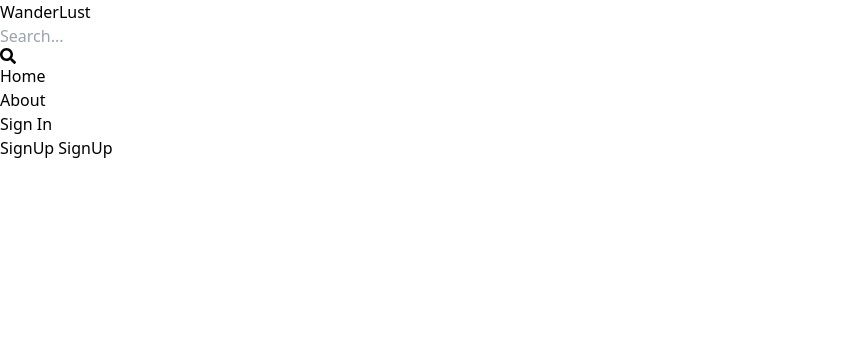
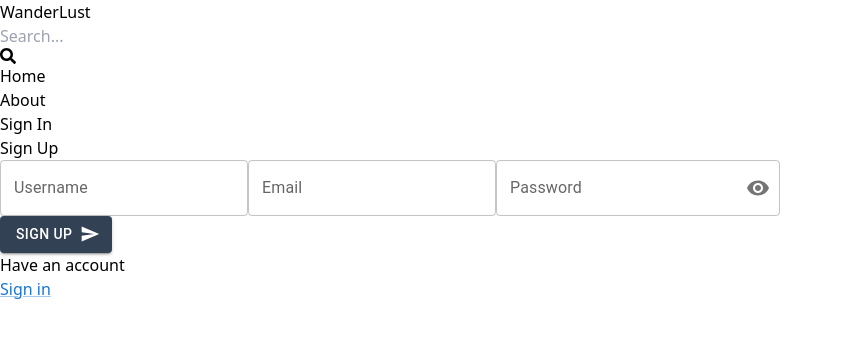
Before and after one commit to sakibansari546/MERN-Authentaction, a React (Vite) app in the folder client/: page /sign-up in a window 1280 px wide. Shown: the top 338 px of the page, without its empty margins (0-843 px from the left). Built offline with nearby package versions, Linux system fonts and the light colour scheme.

Commit message:
complete signup page ui

```diff
--- a/client/package.json
+++ b/client/package.json
@@ -10,6 +10,10 @@
     "preview": "vite preview"
   },
   "dependencies": {
+    "@emotion/react": "^11.11.4",
+    "@emotion/styled": "^11.11.0",
+    "@mui/icons-material": "^5.15.14",
+    "@mui/material": "^5.15.14",
     "react": "^18.2.0",
     "react-dom": "^18.2.0",
     "react-icons": "^5.0.1",
--- a/client/src/pages/SignUp.jsx
+++ b/client/src/pages/SignUp.jsx
@@ -1,11 +1,72 @@
 import React from 'react'
+import Box from '@mui/material/Box';
+import TextField from '@mui/material/TextField';
+
+import IconButton from '@mui/material/IconButton';
+import Input from '@mui/material/Input';
+import FilledInput from '@mui/material/FilledInput';
+import OutlinedInput from '@mui/material/OutlinedInput';
+import InputLabel from '@mui/material/InputLabel';
+import InputAdornment from '@mui/material/InputAdornment';
+import FormHelperText from '@mui/material/FormHelperText';
+import FormControl from '@mui/material/FormControl';
+import Visibility from '@mui/icons-material/Visibility';
+import VisibilityOff from '@mui/icons-material/VisibilityOff';
+import Button from '@mui/material/Button';
+import SendIcon from '@mui/icons-material/Send';
+import Stack from '@mui/material/Stack';
+import { Link } from '@mui/material';
+
 
 const SignUp = () => {
+    const [showPassword, setShowPassword] = React.useState(false);
+
+    const handleClickShowPassword = () => setShowPassword((show) => !show);
+
+    const handleMouseDownPassword = (event) => {
+        event.preventDefault();
+    };
     return (
         <div>
-            SignUp
-            SignUp
-        </div>
+            <div className='p-3 max-w-lg mx-auto'>
+                <h1 className='text-3xl text-center font-semibold my-7'>Sign Up</h1>
+                <form action="#" className='flex flex-col  w gap-4 px-6'>
+                    <TextField className='bg-slate-100 p-3 ' id="username" label="Username" variant="outlined" />
+                    <TextField className='bg-slate-100 p-3 ' id="email" label="Email" variant="outlined" type='email' />
+                    <FormControl variant="outlined">
+                        <InputLabel htmlFor="outlined-adornment-password">Password</InputLabel>
+                        <OutlinedInput
+                            className='bg-slate-100'
+                            id="outlined-adornment-password"
+                            type={showPassword ? 'text' : 'password'}
+                            endAdornment={
+                                <InputAdornment position="end">
+                                    <IconButton
+                                        aria-label="toggle password visibility"
+                                        onClick={handleClickShowPassword}
+                                        onMouseDown={handleMouseDownPassword}
+                                        edge="end">
+                                        {showPassword ? <VisibilityOff /> : <Visibility />}
+                                    </IconButton>
+                                </InputAdornment>
+                            }
+                            label="Password"
+                        />
+                    </FormControl>
+                    <Stack className='w-full flex items-center justify-center' direction="row" spacing={2}>
+                        <Button sx={{ backgroundColor: ' rgb(51 65 85)' }} className='w-full bg-slate-700 text-white hover:opacity-95' variant="contained" endIcon={<SendIcon />}>
+                            Sign Up
+                        </Button>
+                    </Stack>
+                    <div className="flex gap-4 items-center">
+                        <p>Have an account</p>
+                        <Link to='/sign-in'>
+                            <span className='text-blue-500 cursor-pointer'>Sign in</span>
+                        </Link>
+                    </div>
+                </form>
+            </div>
+        </div >
     )
 }
 
```
Also changed, not shown: 1 other file (tests, documents, lock files or other folders).
